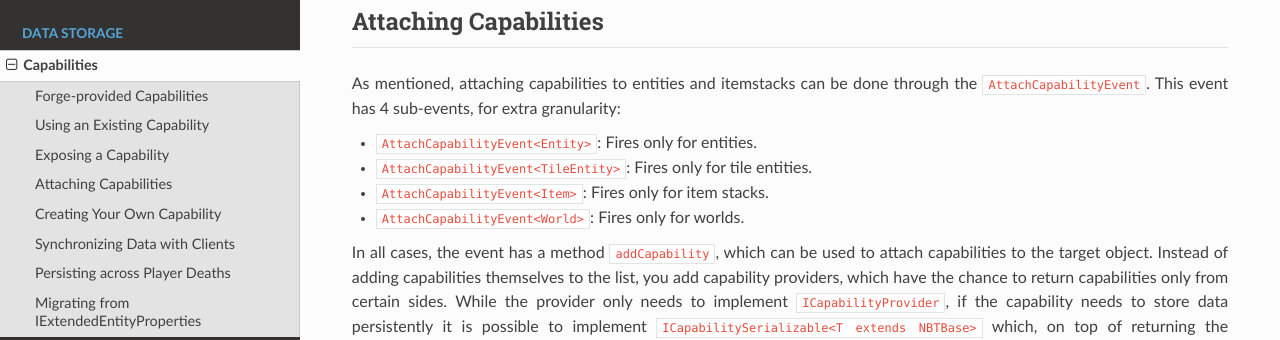
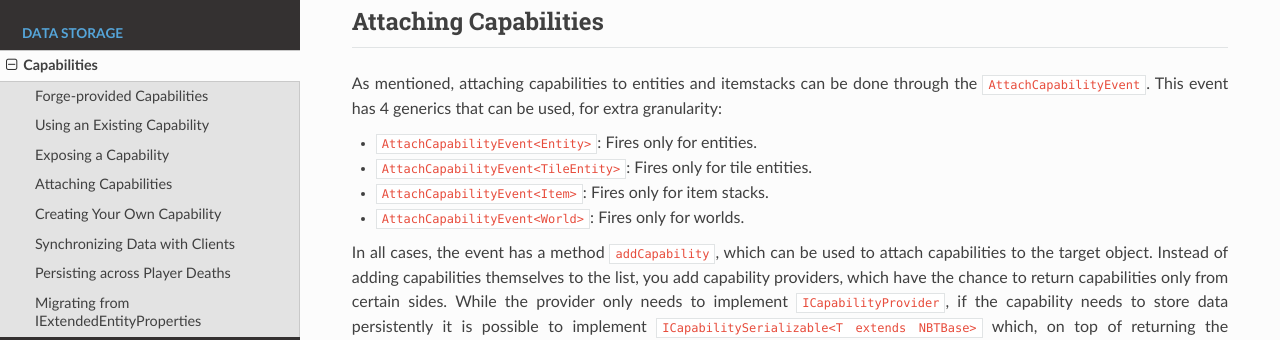
Before and after one commit to MinecraftForge/Documentation, an MkDocs documentation site: the page built from docs/datastorage/capabilities.md, in a window 1280 px wide and 900 px high, scrolled down 2191 px. Shown: the part 184-524 px from the top of the window. Built offline with MkDocs 1.6.1, drawn with Linux system fonts in a browser that asks for light colours; nearby versions of some CDN libraries; old or Windows-style settings are respelled for this version of MkDocs.

Commit message:
Update capabilities.md

```diff
--- a/docs/datastorage/capabilities.md
+++ b/docs/datastorage/capabilities.md
@@ -72,7 +72,7 @@ It is strongly suggested that direct checks in code are used to test for capabil
 Attaching Capabilities
 ----------------------
 
-As mentioned, attaching capabilities to entities and itemstacks can be done through the `AttachCapabilityEvent`. This event has 4 sub-events, for extra granularity:
+As mentioned, attaching capabilities to entities and itemstacks can be done through the `AttachCapabilityEvent`. This event has 4 generics that can be used, for extra granularity:
 
 * `AttachCapabilityEvent<Entity>`: Fires only for entities.
 * `AttachCapabilityEvent<TileEntity>`: Fires only for tile entities.
```
